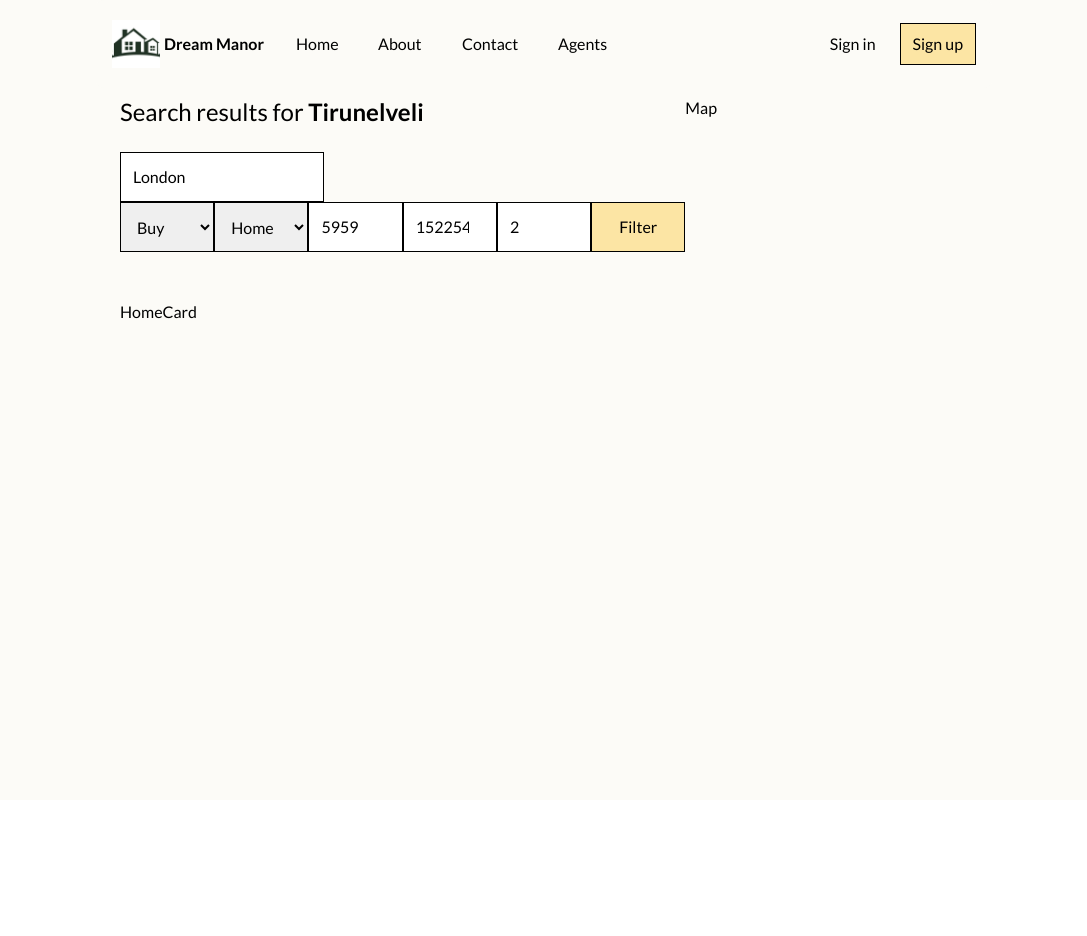
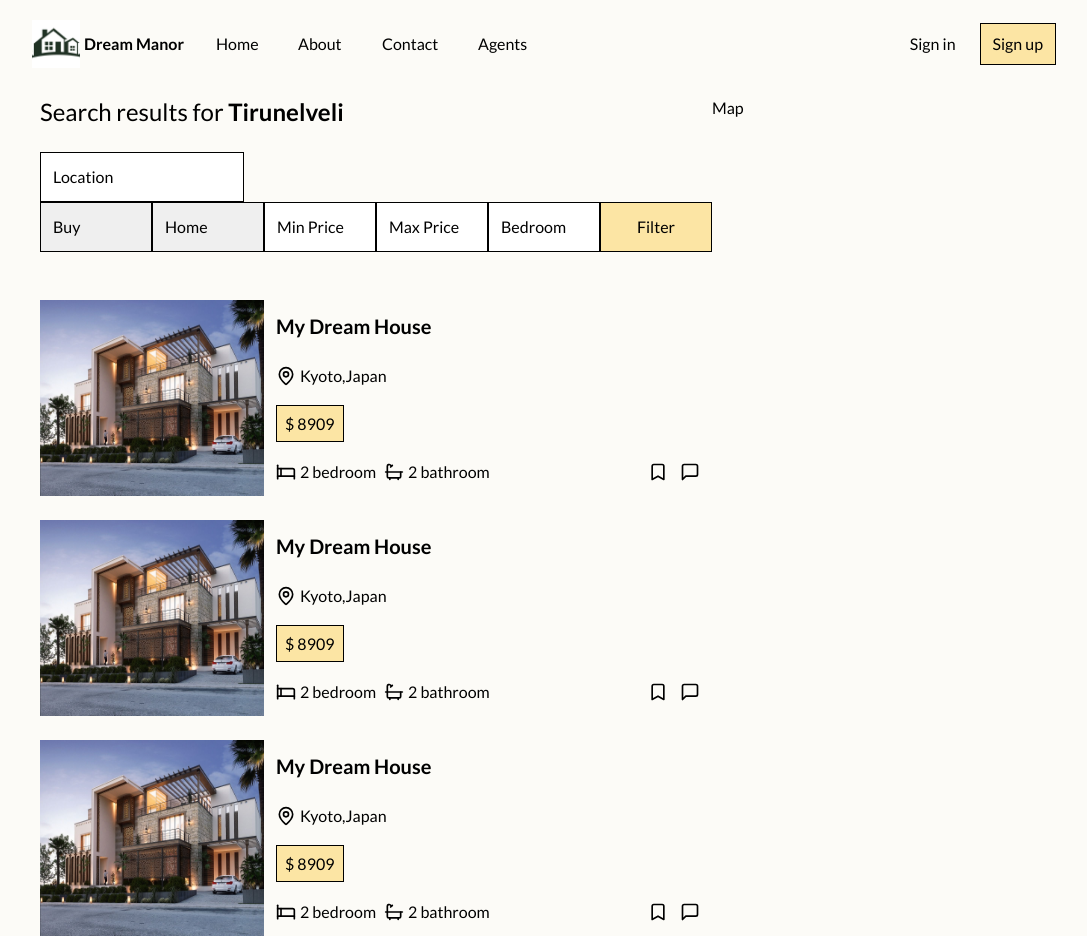
Before and after one commit to lingeshnafeax/DreamManor_Frontend, a React (Vite) app: page /list in a window 1280 px wide. Shown: the whole page, without its empty margins (96-1183 px from the left). Before the commit the page ends 800 px from the top, so only its background shows below. Built offline with nearby package versions, Linux system fonts and the light colour scheme.

Commit message:
Added home list cards

```diff
--- a/src/App.tsx
+++ b/src/App.tsx
@@ -6,7 +6,7 @@ import ListHomes from "./pages/ListHomes";
 
 const App = () => {
   return (
-    <div className="min-h-screen bg-background font-lato antialiased md:px-24 lg:px-48">
+    <div className="min-h-screen bg-background font-lato antialiased md:px-24 lg:px-28">
       <Navbar />
       <Routes>
         <Route path="/" element={<Home />} />
--- a/src/components/CustomForm.tsx
+++ b/src/components/CustomForm.tsx
@@ -19,14 +19,14 @@ const CustomForm = (props: CustomFormProps) => {
       return (
         <>
           <select
-            className="border border-black p-3 placeholder:text-black"
+            className="no-arrow border border-black p-3 placeholder:text-black"
             defaultValue={props.selectOptions?.[0]}
             required
             {...props.register(props.name)}
           >
             {props.selectOptions?.map((value) => {
               return (
-                <option key={value} className="p-3" value={value}>
+                <option key={value} className="p-3 text-black" value={value}>
                   {value}
                 </option>
               );
@@ -43,7 +43,7 @@ const CustomForm = (props: CustomFormProps) => {
             type={fieldType}
             placeholder={props.placeholder}
             {...props.register(props.name, {
-              valueAsNumber: true,
+              setValueAs: (value) => (isNaN(value) ? 0 : Number(value)),
             })}
           />
         </>
--- a/src/features/ListHomes/HomeCard.tsx
+++ b/src/features/ListHomes/HomeCard.tsx
@@ -1,5 +1,39 @@
+import { BathIcon, Bed, Bookmark, MapPin, MessageSquare } from "lucide-react";
+import House1 from "../../assets/House1.jpg";
 const HomeCard = () => {
-  return <div>HomeCard</div>;
+  return (
+    <div className="grid transition duration-200 ease-in-out hover:scale-[101%] hover:bg-accent/10 md:grid-cols-2 lg:grid-cols-3">
+      <div className="">
+        <img src={House1} className="h-full w-full" alt="" />
+      </div>
+      <div className="flex flex-col gap-y-6 p-3 lg:col-span-2">
+        <h1 className="text-xl font-semibold">My Dream House</h1>
+        <p className="flex items-center gap-x-1">
+          <MapPin className="lg:size-5" />
+          <span>Kyoto,Japan</span>
+        </p>
+        <div>
+          <span className="border border-black bg-accent p-2">$ 8909</span>
+        </div>
+        <div className="flex flex-wrap items-center justify-between gap-y-3">
+          <div className="flex gap-x-2">
+            <div className="flex items-center gap-x-1">
+              <Bed className="lg:size-5" />
+              <p>2 bedroom</p>
+            </div>
+            <div className="flex items-center gap-x-1">
+              <BathIcon className="lg:size-5" />
+              <p>2 bathroom</p>
+            </div>
+          </div>
+          <div className="flex items-center gap-x-3">
+            <Bookmark className="lg:size-5" />
+            <MessageSquare className="lg:size-5" />
+          </div>
+        </div>
+      </div>
+    </div>
+  );
 };
 
 export default HomeCard;
--- a/src/features/ListHomes/HomeFilter.tsx
+++ b/src/features/ListHomes/HomeFilter.tsx
@@ -4,7 +4,6 @@ import { FormFieldType } from "../../types/CustomFormTypes";
 import { FilterFormDataType } from "../../types/FormDataTypes";
 import { z } from "zod";
 import { FilterHomeFormValidation } from "../../utils/validations";
-import { filterHomeDefaultValues } from "../../data/defaultValues";
 import { zodResolver } from "@hookform/resolvers/zod";
 import { X } from "lucide-react";
 const HomeFilter = () => {
@@ -15,7 +14,6 @@ const HomeFilter = () => {
   } = useForm<z.infer<typeof FilterHomeFormValidation>>({
     resolver: zodResolver(FilterHomeFormValidation),
     mode: "onSubmit",
-    defaultValues: filterHomeDefaultValues,
   });
 
   const submitHandler = (data: FilterFormDataType) => {
@@ -75,7 +73,7 @@ const HomeFilter = () => {
         <div className="flex flex-col gap-y-2">
           {Object.values(errors).map((err) => (
             <div className="flex items-center gap-x-3">
-              <X className="text-red-500"/>
+              <X className="text-red-500" />
               <p>{err.message}</p>
             </div>
           ))}
--- a/src/index.css
+++ b/src/index.css
@@ -4,3 +4,9 @@
 body {
   font-family: "Lato", sans-serif;
 }
+.no-arrow {
+  appearance: none;
+  -webkit-appearance: none; /* For WebKit browsers */
+  -moz-appearance: none; /* For Firefox */
+  background-image: none; /* Removes the arrow in most browsers */
+}
--- a/src/layouts/Navbar/Navbar.tsx
+++ b/src/layouts/Navbar/Navbar.tsx
@@ -3,7 +3,7 @@ import CustomLinks from "../../components/CustomLinks";
 const NavBar = () => {
   return (
     <div className="sticky top-0 flex w-full flex-col">
-      <div className="absolute flex w-full items-center justify-between rounded-lg bg-background px-4 py-2">
+      <div className="absolute flex w-full items-center justify-between bg-background px-4 py-2">
         <div className="flex font-lato lg:gap-x-6 lg:py-3">
           <div className="flex items-center gap-x-1">
             <div className="flex h-10 w-10 items-center justify-center lg:h-12 lg:w-12">
--- a/src/pages/Home.tsx
+++ b/src/pages/Home.tsx
@@ -27,7 +27,7 @@ const Home = () => {
       <div>
         <img
           src="/src/assets/backgroundImage.jpeg"
-          className="hidden min-h-full rounded-md lg:block"
+          className="hidden min-h-full lg:block"
           alt="background-logos"
         />
       </div>
--- a/src/pages/ListHomes.tsx
+++ b/src/pages/ListHomes.tsx
@@ -7,6 +7,8 @@ const ListHomes = () => {
       <div className="lg:col-span-2 flex flex-col gap-y-3 lg:gap-y-6">
         <HomeFilter />
         <HomeCard />
+        <HomeCard />
+        <HomeCard />
       </div>
       <div>Map</div>
     </div>
```
Also changed, not shown: src/assets/House1.jpg (added).
